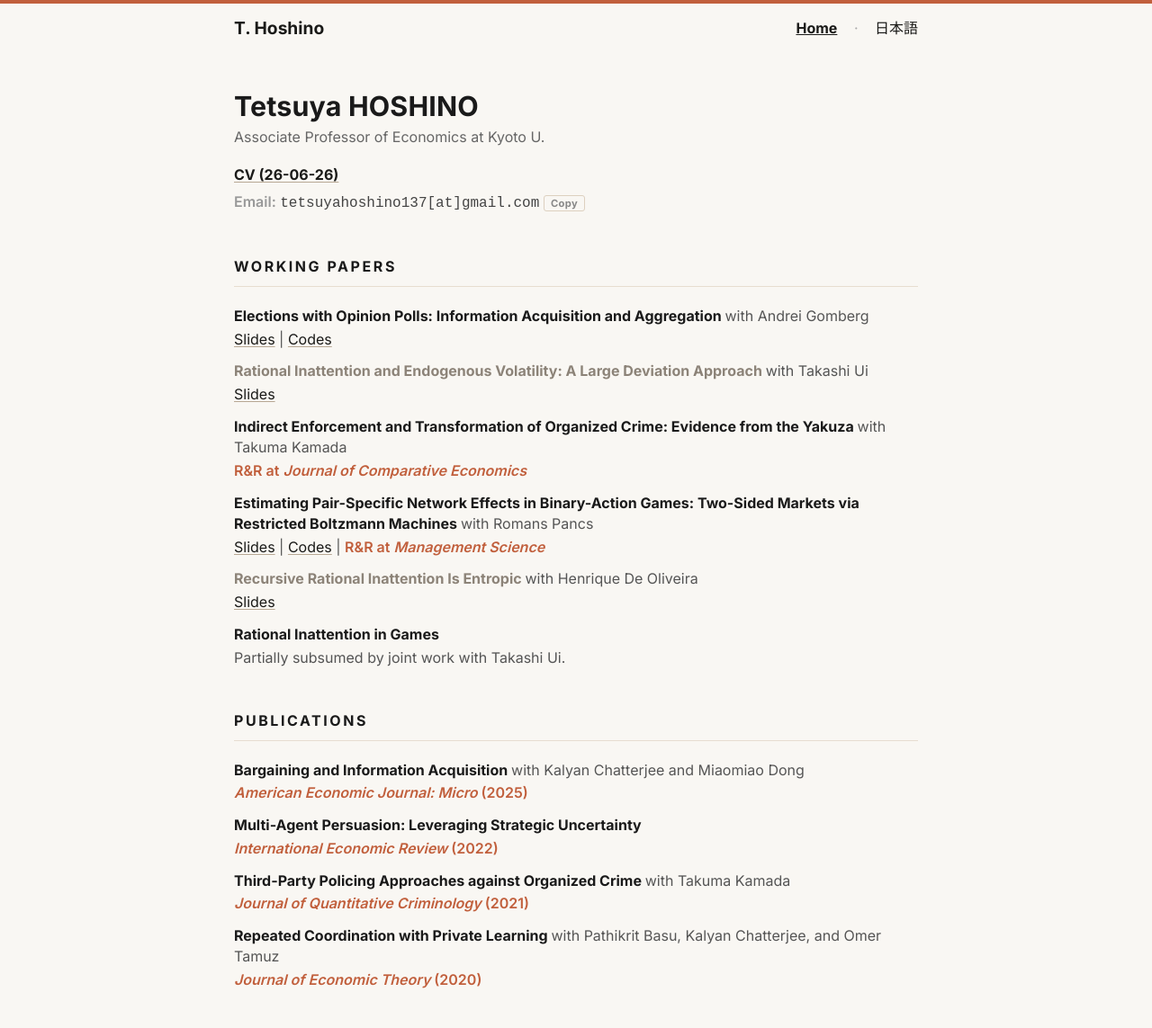
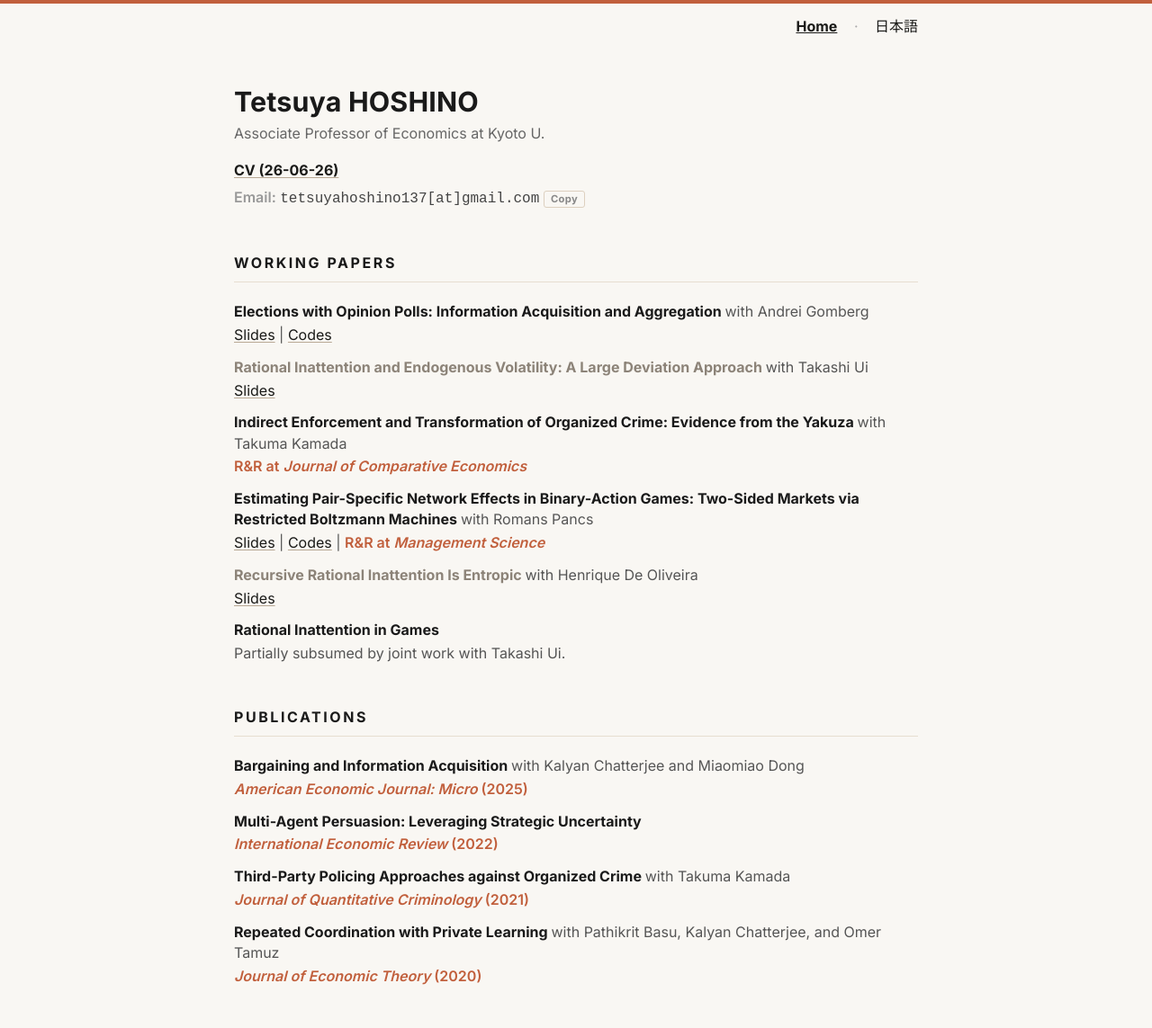
Before and after one commit to tetsuyahoshino137/tetsuyahoshino137.github.io, a Jekyll site: the page built from index.md, in a window 1280 px wide. Shown: the whole page at 90% size. Built offline with Jekyll 4.4.1, drawn with Linux system fonts in a browser that asks for light colours.

Commit message:
Remove site title from header
Co-Authored-By: Claude Opus 4.8 (1M context) <noreply@anthropic.com>

```diff
--- a/_layouts/default.html
+++ b/_layouts/default.html
@@ -27,7 +27,7 @@
       margin: 0 auto;
       padding: 14px 30px;
       display: flex;
-      justify-content: space-between;
+      justify-content: flex-end;
       align-items: center;
     }
 
@@ -215,7 +215,6 @@
 
   <header>
     <div class="header-inner">
-      <div class="site-title">{{ site.title }}</div>
       <nav>
         <a href="{{ '/' | relative_url }}" {% if page.url == '/' %}class="active"{% endif %}>Home</a>
         <span class="sep">·</span>
```
